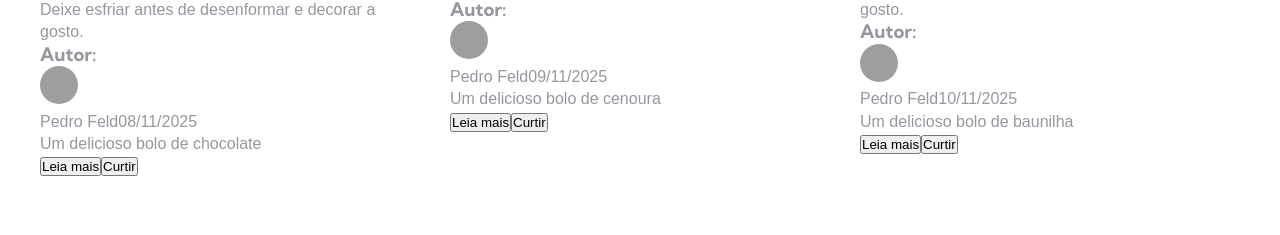
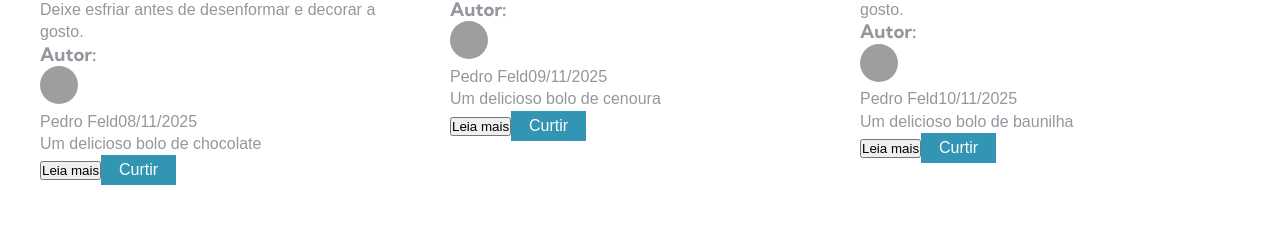
Before and after one commit to pedrofeld/react, a React (Vite) app: page / in a window 1280 px wide. Shown: the part 1270-1505 px from the top of the page. Built offline with nearby package versions, Linux system fonts and the light colour scheme; grey boxes are pictures that could not be loaded.

Commit message:
style: condicionais no CSS (adaptação baseada em props)

```diff
--- a/src/componentes/Post/index.tsx
+++ b/src/componentes/Post/index.tsx
@@ -1,7 +1,7 @@
 import { ReactNode } from 'react'
 import { Link } from 'react-router-dom'
 import { IPost } from '../../types'
-import { Avatar } from './styles'
+import { Avatar, Button } from './styles'
 
 function Post({
   id,
@@ -64,7 +64,7 @@ function Post({
         <p>Nenhum conteúdo disponível</p>
       )}
 
-      <button onClick={() => curtir(titulo)}>Curtir</button>
+      <Button primary onClick={() => curtir(titulo)}>Curtir</Button>
     </article>
   )
 }
--- a/src/componentes/Post/styles.ts
+++ b/src/componentes/Post/styles.ts
@@ -1,7 +1,37 @@
-import styled from 'styled-components';
+import styled, { css } from 'styled-components';
+
+interface ButtonProps {
+    primary?: boolean;
+}
 
 export const Avatar = styled.img`
     width: 38px;
     height: 38px;
     border-radius: 50%;
 `
+
+export const Button = styled.button<ButtonProps>`
+    /*
+        background: ${(props) => (props.primary ? '#3295b4' : 'white')};
+        color: ${(props) => (props.primary ? 'white' : '#3295b4')};
+    */
+    /*
+        ${({primary}) => css `
+            background: ${primary ? '#3295b4' : 'white'};
+            color: ${primary ? 'white' : '#3295b4'};
+        `}
+    */
+    background: white;
+    color: #3295b4;
+    ${(props) =>
+        props.primary && css`
+            background: #3295b4;
+            color: white;
+        `
+    }
+    font-size: 1em;
+    margin: 1em 0.5rem 1 rem 0;
+    padding: 0.25em 1em;
+    border: 2px solid #3295b4;
+    cursor: pointer;
+`;
```
